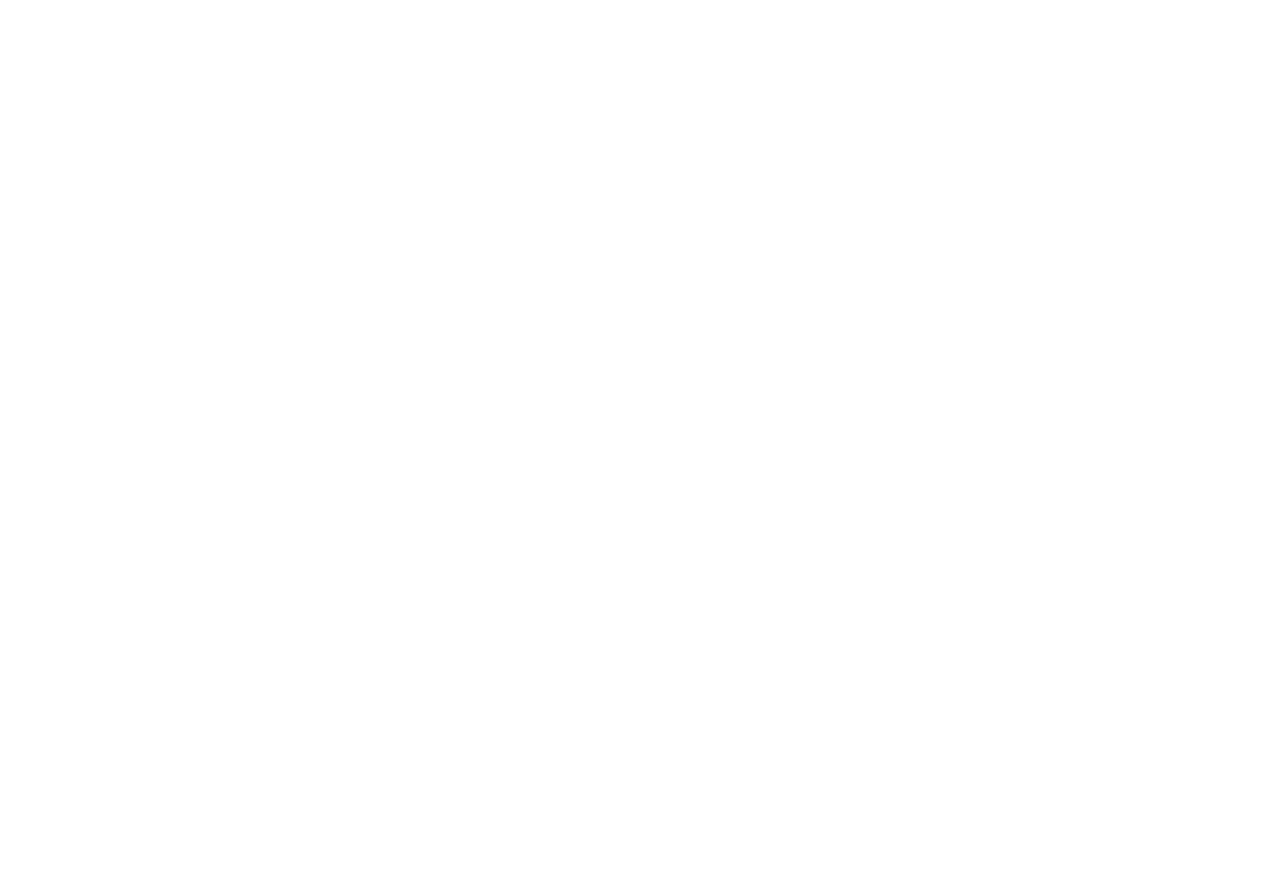
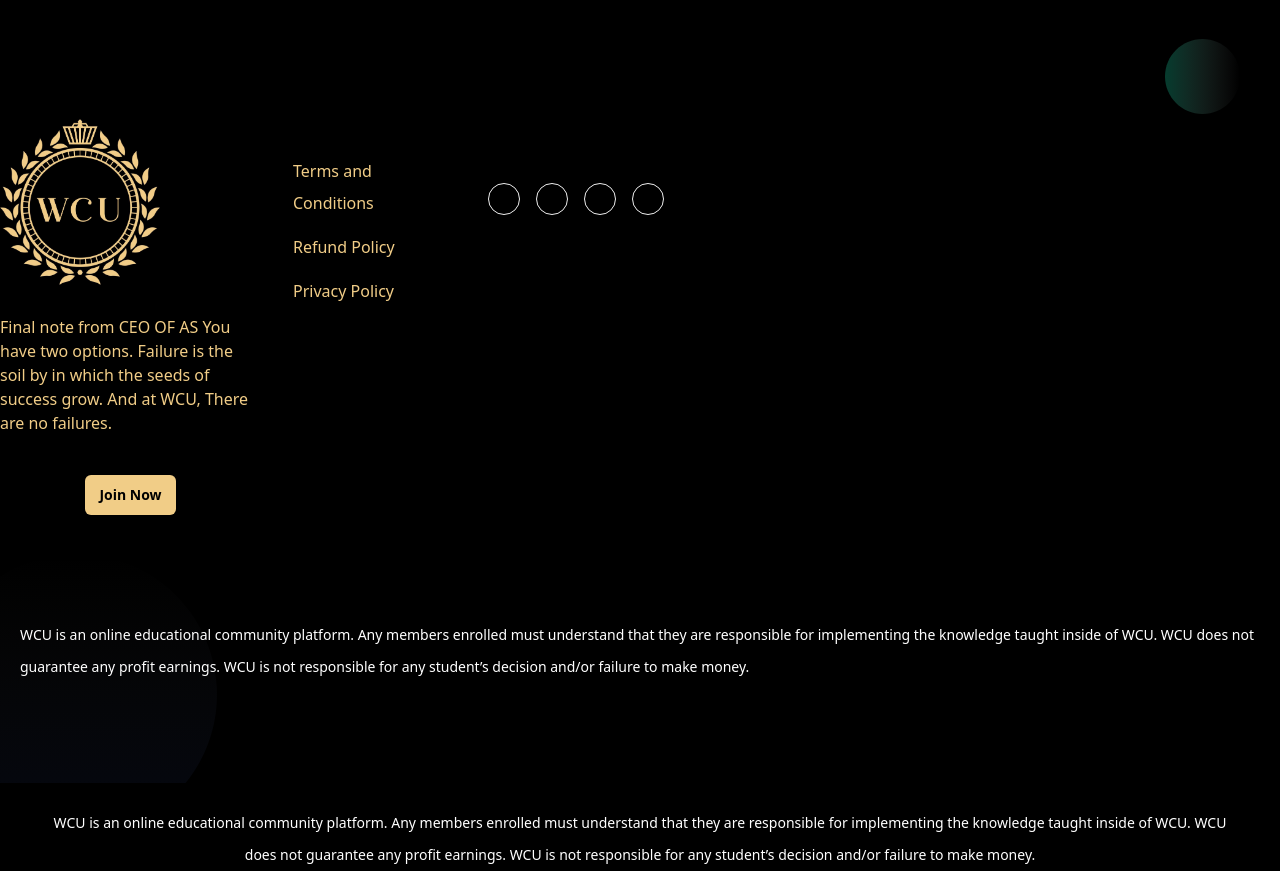
Before and after one commit to Ajaiyeoba/wcu-project, a React (Vite) app: page / in a window 1280 px wide. Shown: the part 8205-9076 px from the top of the page. Before the commit the page ends 8204 px from the top, so only its background shows below. Built offline with nearby package versions, Linux system fonts and the light colour scheme; no server answers.

Commit message:
adding the hat functionality

```diff
--- a/src/App.jsx
+++ b/src/App.jsx
@@ -3,6 +3,7 @@ import Home from "./pages/Home";
 import Signup from "./auth/Signup";
 import Login from "./auth/Login";
 import Board from "./dashboard/Board";
+import Bar from "./dashboard/Bar";
 import Aos from "aos";
 import "aos/dist/aos.css";
 import { auth } from "./firebase/Firebase";
@@ -20,14 +21,18 @@ function App() {
   });
   return (
     <>
-      <div className="App scroll-smooth text-poppins">
+      <div className="App  scroll-smooth text-poppins">
         <BrowserRouter>
           <Routes>
-            <Route path="/" element={user ? <Navigate to='/board' /> : <Home/> } />
+            <Route
+              path="/"
+              element={user ? <Navigate to="/board" /> : <Home />}
+            />
             <Route path="/" element={<Home />} />
             <Route path="/signup" element={<Signup />} />
             <Route path="/login" element={<Login />} />
             <Route path="/board" element={<Board />} />
+            <Route path="/bar" element={<Bar />} />
           </Routes>
         </BrowserRouter>
       </div>
--- a/src/pages/Home.jsx
+++ b/src/pages/Home.jsx
@@ -15,7 +15,7 @@ import Navbar from "../components/Navbar";
 import Campuses from "../pages/Campuses";
 import Faq from "../components/Faq";
 import Pricing from "../components/Pricing";
-// import Footer from "../components/Footer";
+import Footer from "../components/Footer";
 
 function Home() {
   return (
@@ -516,8 +516,17 @@ function Home() {
         </div>
       </div>
       <Faq />
+
+
+      <Footer />
+      <p className="mt-6 text-center pl-10 pr-10 mx-auto text-sm leading-8 text-custom-ter">
+          WCU is an online educational community platform. Any members enrolled
+          must understand that they are responsible for implementing the
+          knowledge taught inside of WCU. WCU does not guarantee any profit
+          earnings. WCU is not responsible for any student’s decision and/or
+          failure to make money.
+        </p>
       </div>
-      {/* <Footer /> */}
     </>
   );
 }
```
